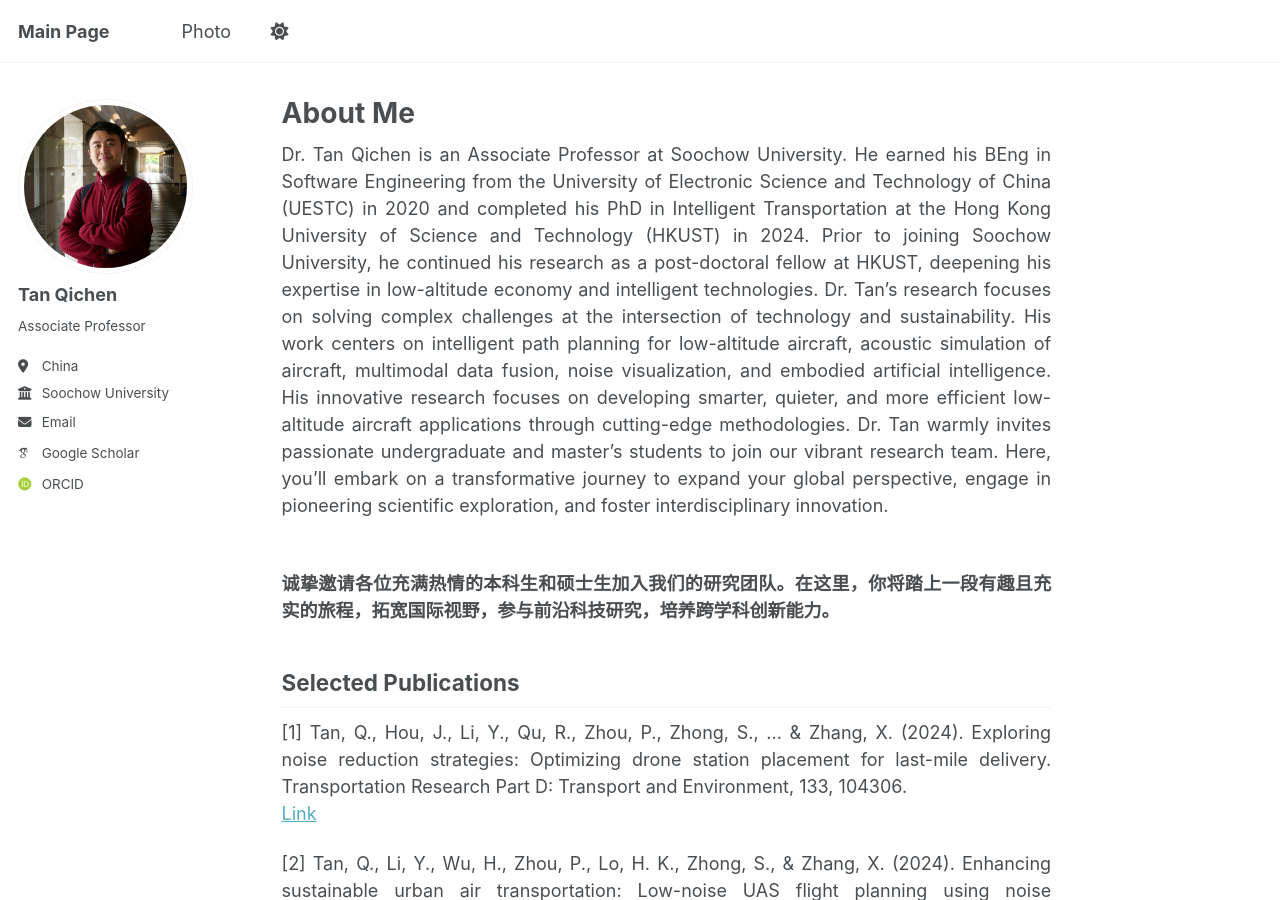
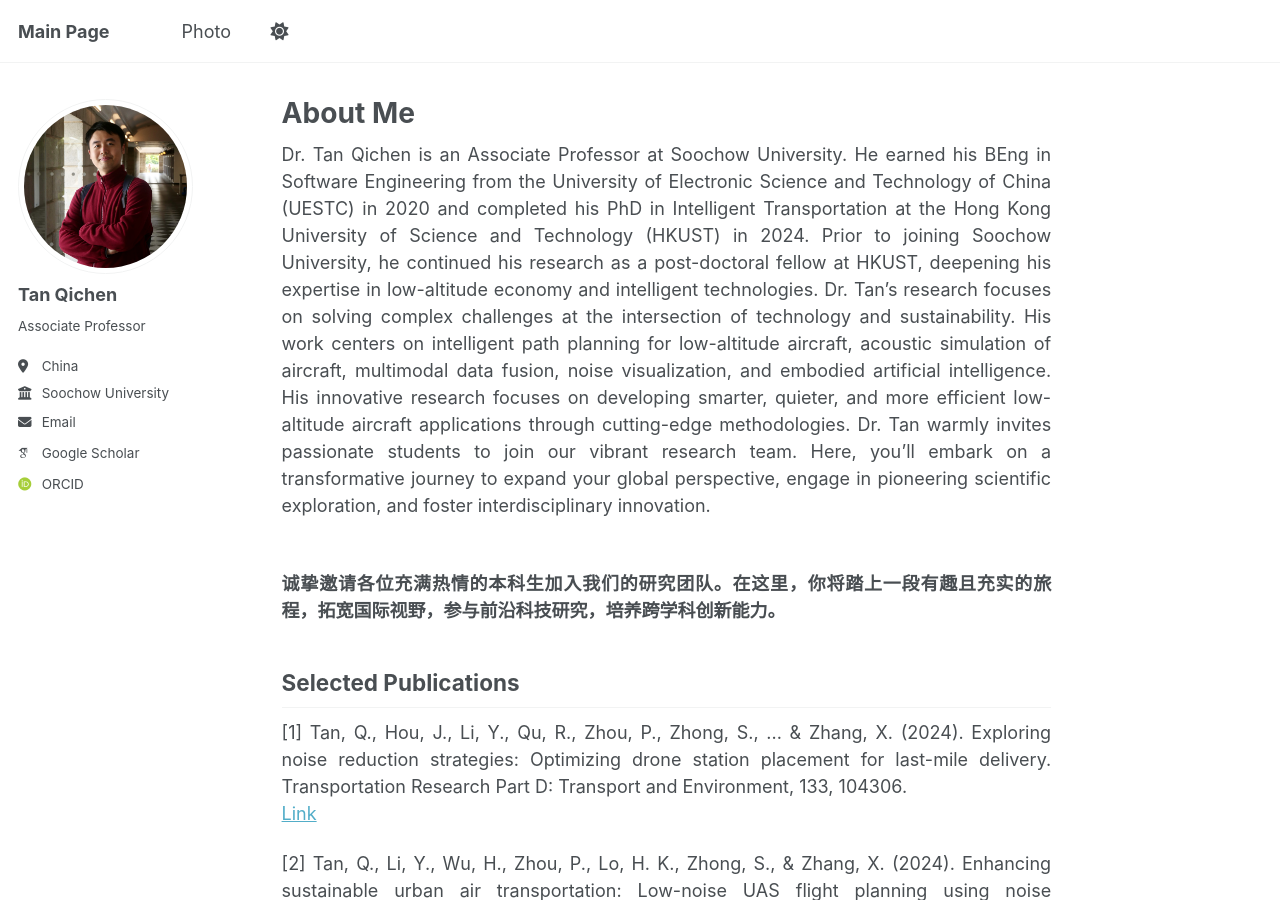
Before and after one commit to tylertam98/tylertam98.github.io, a Jekyll site: the page built from _pages/about.md, in a window 1280 px wide and 900 px high. Built offline with Jekyll 4.4.1, drawn with Linux system fonts in a browser that asks for light colours; some web fonts are replaced.

Commit message:
Update about.md

```diff
--- a/_pages/about.md
+++ b/_pages/about.md
@@ -7,12 +7,12 @@ redirect_from:
   - /about.html
 ---
 <div style="text-align: justify;">
-Dr. Tan Qichen is an Associate Professor at Soochow University. He earned his BEng in Software Engineering from the University of Electronic Science and Technology of China (UESTC) in 2020 and completed his PhD in Intelligent Transportation at the Hong Kong University of Science and Technology (HKUST) in 2024. Prior to joining Soochow University, he continued his research as a post-doctoral fellow at HKUST, deepening his expertise in low-altitude economy and intelligent technologies. Dr. Tan’s research focuses on solving complex challenges at the intersection of technology and sustainability. His work centers on intelligent path planning for low-altitude aircraft, acoustic simulation of aircraft, multimodal data fusion, noise visualization, and embodied artificial intelligence. His innovative research focuses on developing smarter, quieter, and more efficient low-altitude aircraft applications through cutting-edge methodologies. Dr. Tan warmly invites passionate undergraduate and master’s students to join our vibrant research team. Here, you’ll embark on a transformative journey to expand your global perspective, engage in pioneering scientific exploration, and foster interdisciplinary innovation.
+Dr. Tan Qichen is an Associate Professor at Soochow University. He earned his BEng in Software Engineering from the University of Electronic Science and Technology of China (UESTC) in 2020 and completed his PhD in Intelligent Transportation at the Hong Kong University of Science and Technology (HKUST) in 2024. Prior to joining Soochow University, he continued his research as a post-doctoral fellow at HKUST, deepening his expertise in low-altitude economy and intelligent technologies. Dr. Tan’s research focuses on solving complex challenges at the intersection of technology and sustainability. His work centers on intelligent path planning for low-altitude aircraft, acoustic simulation of aircraft, multimodal data fusion, noise visualization, and embodied artificial intelligence. His innovative research focuses on developing smarter, quieter, and more efficient low-altitude aircraft applications through cutting-edge methodologies. Dr. Tan warmly invites passionate students to join our vibrant research team. Here, you’ll embark on a transformative journey to expand your global perspective, engage in pioneering scientific exploration, and foster interdisciplinary innovation.
 </div>
 
 &nbsp;
 <div style="text-align: justify;">
-<strong>诚挚邀请各位充满热情的本科生和硕士生加入我们的研究团队。在这里，你将踏上一段有趣且充实的旅程，拓宽国际视野，参与前沿科技研究，培养跨学科创新能力。</strong>
+<strong>诚挚邀请各位充满热情的本科生加入我们的研究团队。在这里，你将踏上一段有趣且充实的旅程，拓宽国际视野，参与前沿科技研究，培养跨学科创新能力。</strong>
 </div>
 
 Selected Publications
```
